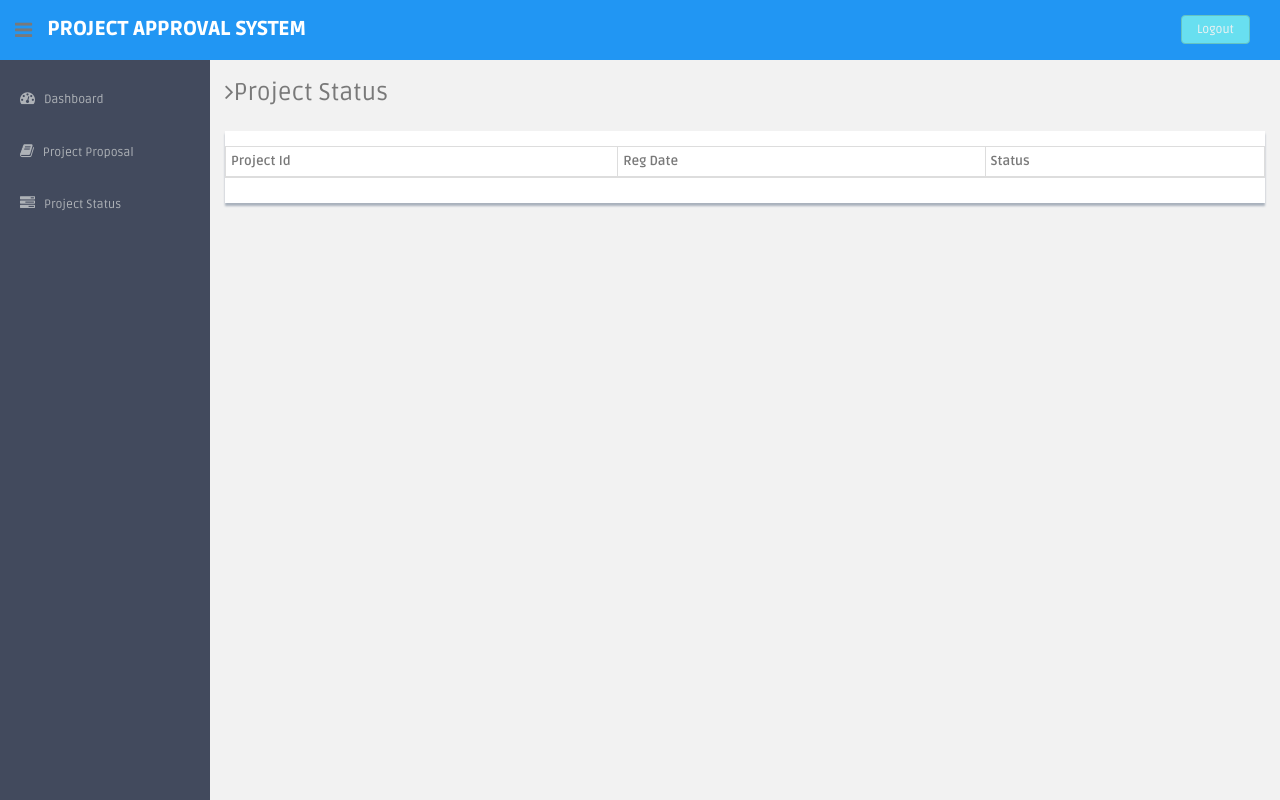
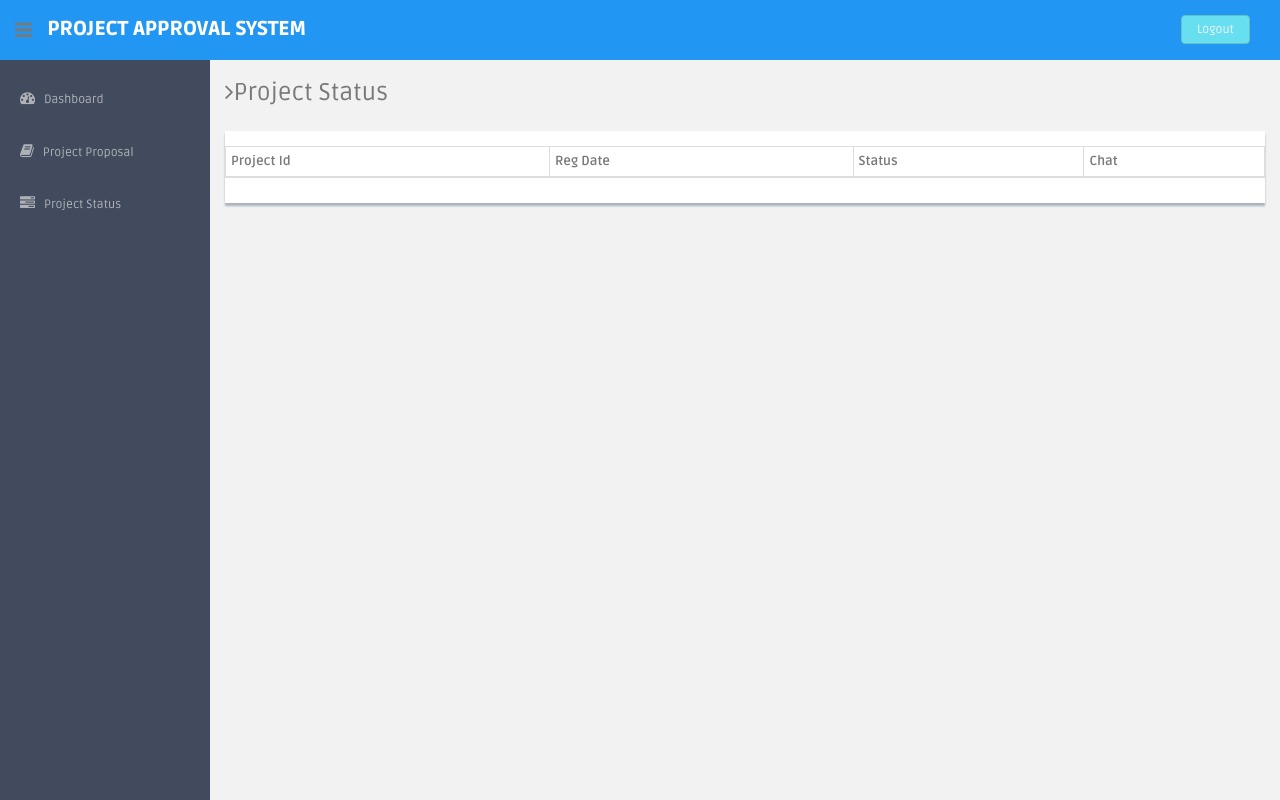
Before and after one commit to UmairJibran/cms-yasin, a PHP site: page /cms/users/complaint-history.php in a window 1280 px wide. Run offline with PHP 8.4, Linux system fonts and the light colour scheme; the visitor is signed in with stand-in values (Sample User, id 1); data that the repository does not hold is empty.

Commit message:
Update complaint-history.php

```diff
--- a/users/complaint-history.php
+++ b/users/complaint-history.php
@@ -48,6 +48,7 @@ else{
                                   <th>Reg Date</th>
 
                                   <th >Status</th>
+                                  <th >Chat</th>
 
 
                               </tr>
@@ -60,9 +61,6 @@ while($row=mysqli_fetch_array($query))
                               <tr>
                                   <td align="center"><?php echo htmlentities($row['complaintNumber']);?></td>
                                   <td align="center"><?php echo htmlentities($row['regDate']);?></td>
-
-
-                                 ?></td>
                                   <td align="center"><?php
                                     $status=$row['status'];
                                     if($status=="" or $status=="NULL")
@@ -77,6 +75,10 @@ if($status=="closed") {
 <button type="button" class="btn btn-success">Approved</button>
 <?php } ?>
 
+                                </td>
+                                <td align='center'>
+                                    <a href="chat.php"></a>
+                                </td>
                                 </tr>
                               <?php } ?>
 
```
